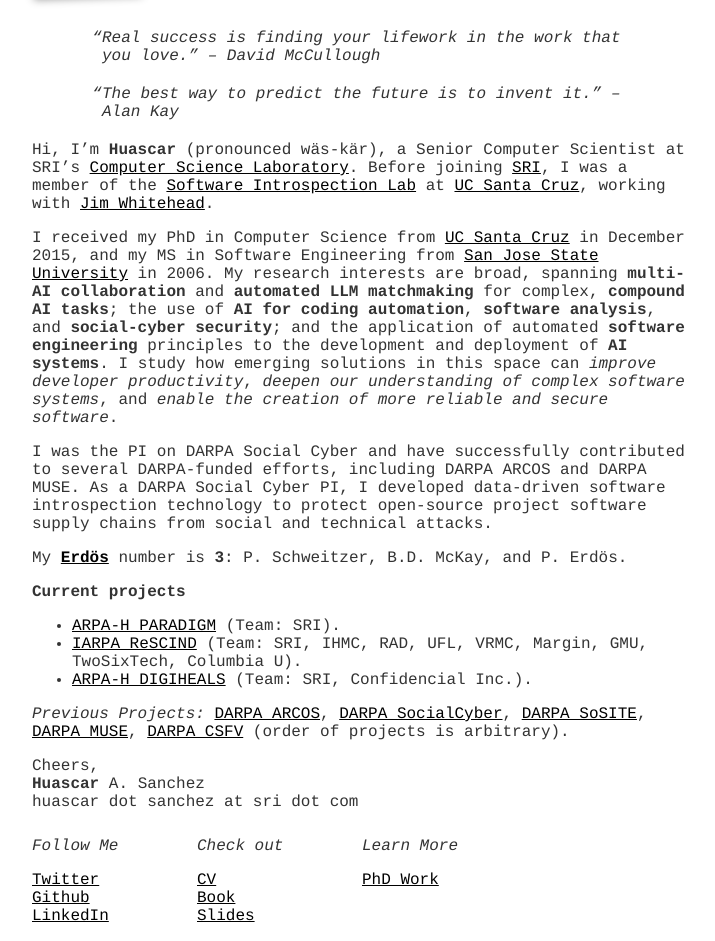
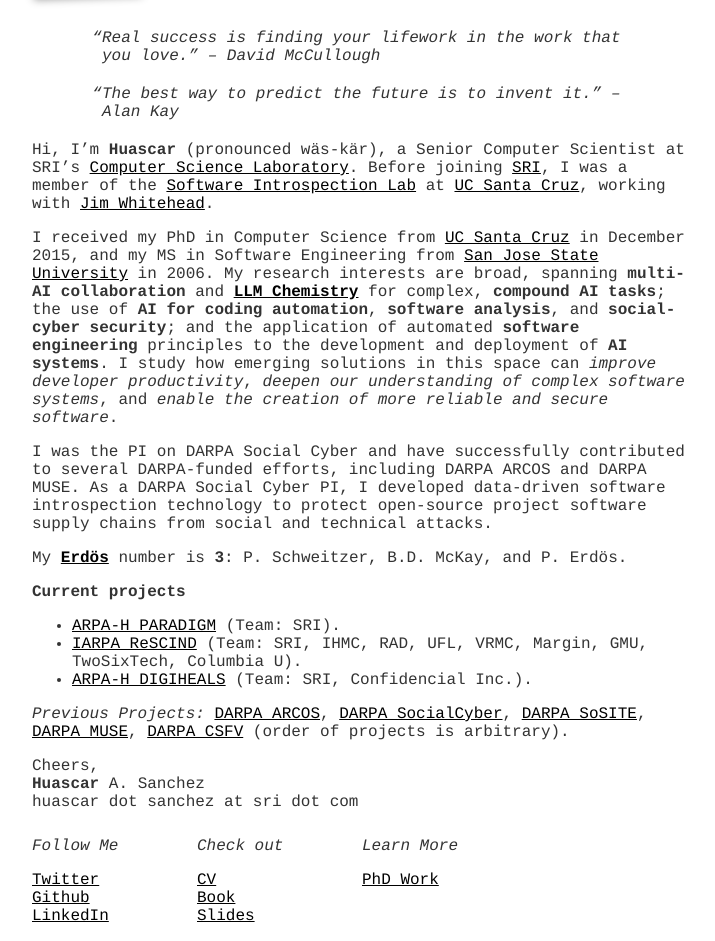
Before and after one commit to hsanchez/hsanchez.github.io, a Jekyll site: the page built from index.md, in a window 1280 px wide, cut to the strip 218-1159 px from the top of the page. Shown: the whole strip, without its empty margins (278-993 px from the left). Built offline with Jekyll 4.4.1, drawn with Linux system fonts in a browser that asks for light colours.

Commit message:
adds missing details

```diff
--- a/index.md
+++ b/index.md
@@ -17,11 +17,11 @@
 I received my PhD in Computer Science from [UC Santa Cruz](http://www.ucsc.edu/)
 in December 2015, and my MS in Software Engineering from [San Jose State
 University](http://www.sjsu.edu/) in 2006. My research interests are broad, spanning
-**multi-AI collaboration** and **automated LLM matchmaking** for complex, **compound AI tasks**;
-the use of **AI for coding automation**, **software analysis**, and **social-cyber security**;
-and the application of automated **software engineering** principles to the development
-and deployment of **AI systems**. I study how emerging solutions in this space can
-*improve developer productivity*, *deepen our understanding of complex software systems*,
+**multi-AI collaboration** and **[LLM Chemistry](https://arxiv.org/abs/2510.03930)**
+for complex, **compound AI tasks**; the use of **AI for coding automation**, **software analysis**,
+and **social-cyber security**; and the application of automated **software engineering** principles
+to the development and deployment of **AI systems**. I study how emerging solutions in this space
+can *improve developer productivity*, *deepen our understanding of complex software systems*,
 and *enable the creation of more reliable and secure software*.
 
 I was the PI on DARPA Social Cyber and have successfully contributed to several
```
